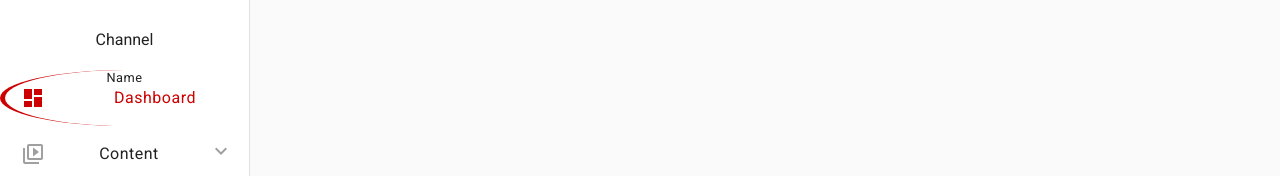
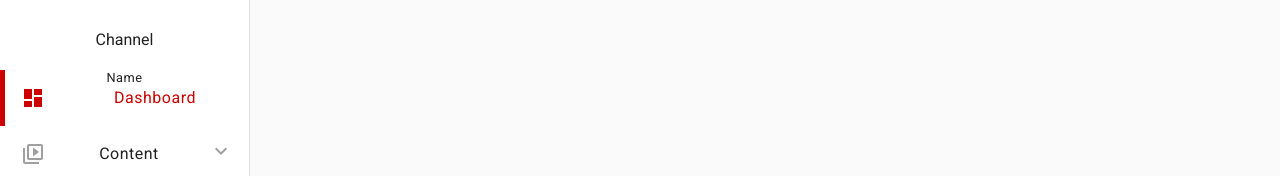
Before and after one commit to adamshields/angular-material-sidenav, an Angular app: page /dashboard in a window 1280 px wide. Shown: the part 191-367 px from the top of the page. Built offline with nearby package versions, Linux system fonts and the light colour scheme.

Commit message:
fixed border radius

```diff
--- a/src/app/components/menu-item/menu-item.component.scss
+++ b/src/app/components/menu-item/menu-item.component.scss
@@ -5,7 +5,7 @@
 .menu-item {
   border-left: 5px solid;
   border-left-color: rgba(0, 0, 0, 0);
-  border-radius: 100%;
+  border-radius: 0%;
 }
 .selected-menu-item {
   // border-left: 5px solid;
@@ -14,10 +14,10 @@
 }
 
 
-// .mat-mdc-nav-list .mat-mdc-list-item {
-//   border-radius: 0; /* This will make the list item edges sharp and rectangular */
-//   --mat-mdc-focus-indicator-border-radius: 0; /* Ensures the focus indicator is also rectangular */
-// }
+.mat-mdc-nav-list .mat-mdc-list-item {
+  border-radius: 0; /* This will make the list item edges sharp and rectangular */
+  --mat-mdc-focus-indicator-border-radius: 0; /* Ensures the focus indicator is also rectangular */
+}
 
 .indented {
   --mat-list-list-item-leading-icon-start-space: 48px;
```
